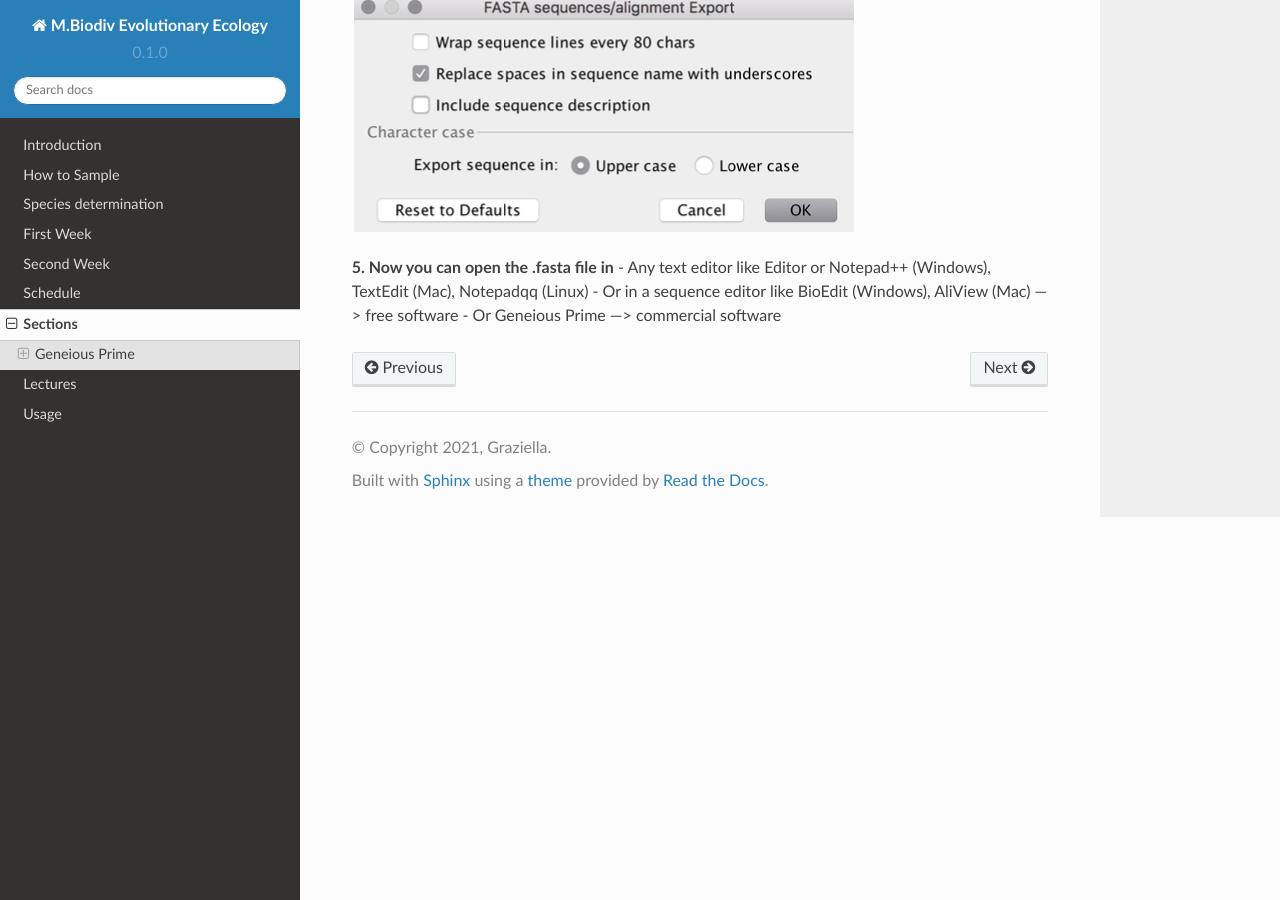
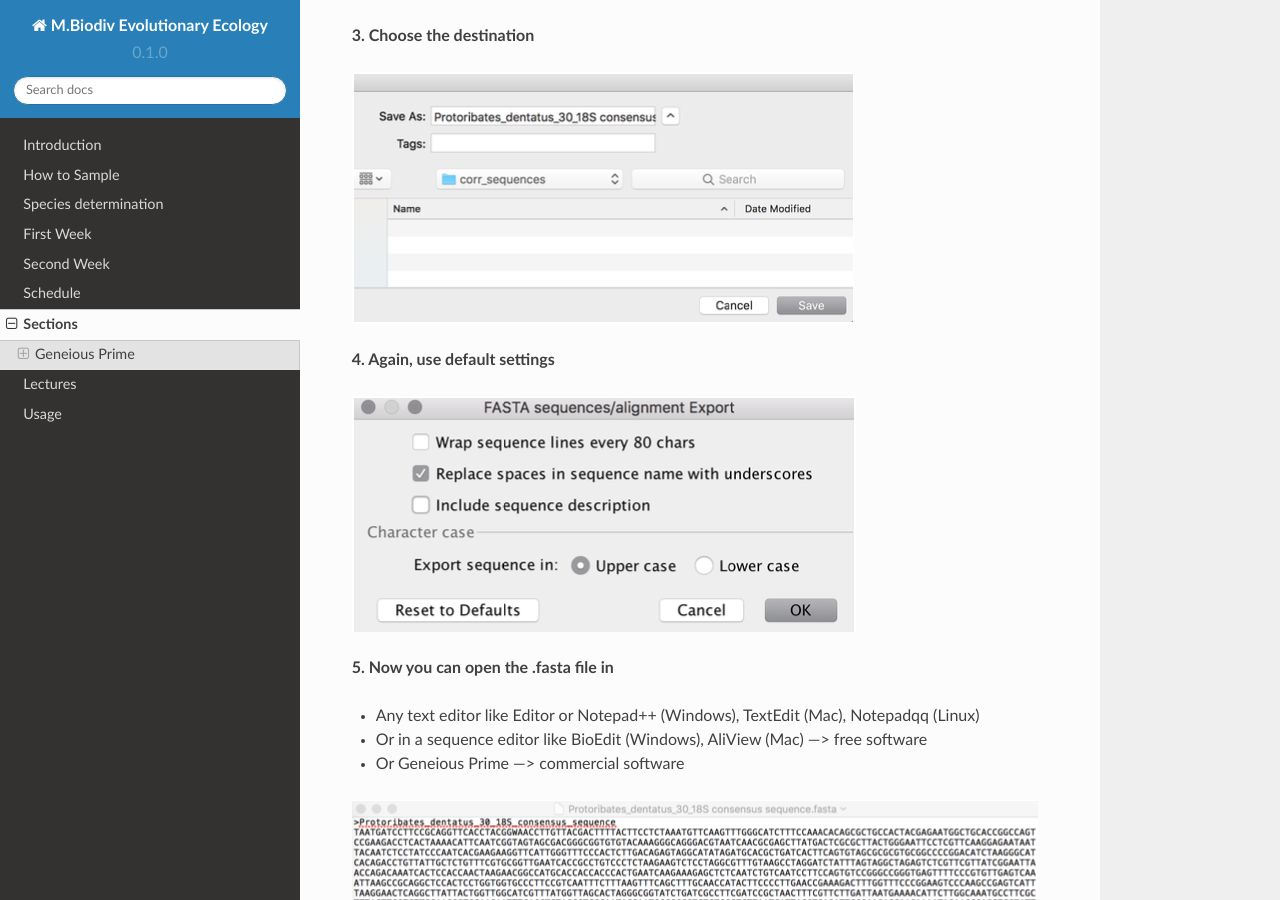
Before and after one commit to bheimbu/evolutionary_ecology, a Sphinx documentation site: the page built from docs/source/section.rst, in a window 1280 px wide and 900 px high, scrolled down 5695 px. Built offline with Sphinx 7.4.7 and the Read the Docs theme 2.0.0, drawn with Linux system fonts in a browser that asks for light colours; some of the changed lines change nothing that is shown; some of the changed text lies outside the part shown.

Commit message:
Update section.rst

```diff
--- a/docs/source/section.rst
+++ b/docs/source/section.rst
@@ -52,10 +52,12 @@
 .. image:: /_static/geneious_4.png
 
 .. note::
-  This table summarises the symbols used for ambiguous base calls.
-  .. image:: /_static/geneious_5.png
+  The table below summarises the symbols used for ambiguous base calls.
+
+.. image:: /_static/geneious_5.png
 
 **9. After checking and correcting your sequences, export the consensus sequence (= a single sequence that is the combined product of all single sequences)**
+
 - To export the consensus, see **Export Data**
 
 .. image:: /_static/geneious_6.png
@@ -85,6 +87,9 @@
 .. image:: /_static/geneious_10.png
 
 **5. Now you can open the .fasta file in**
+
 - Any text editor like Editor or Notepad++ (Windows), TextEdit (Mac), Notepadqq (Linux)
 - Or in a sequence editor like BioEdit (Windows), AliView (Mac) —> free software
 - Or Geneious Prime —> commercial software
+
+.. image:: /_static/geneious_11.png
```
